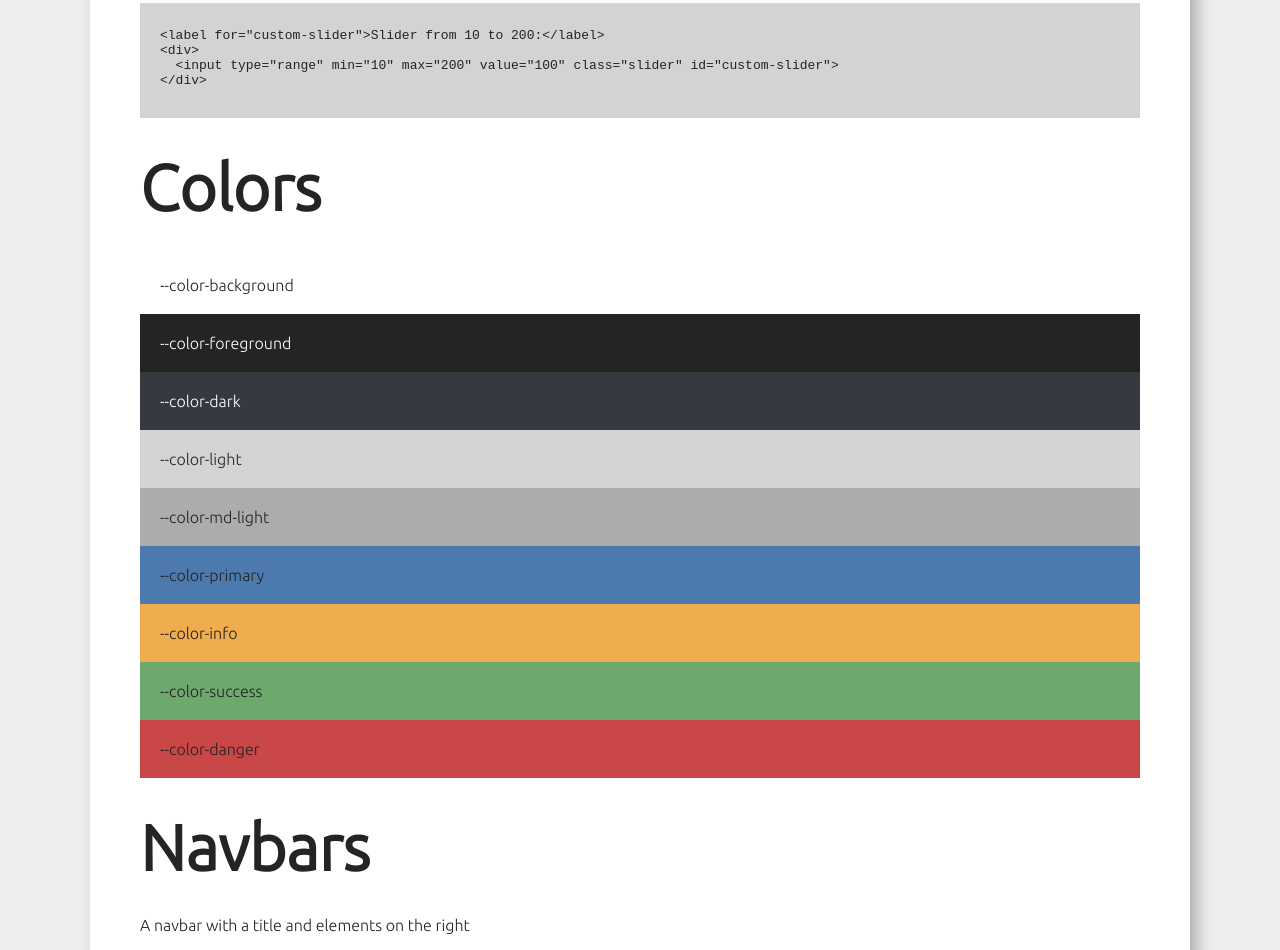
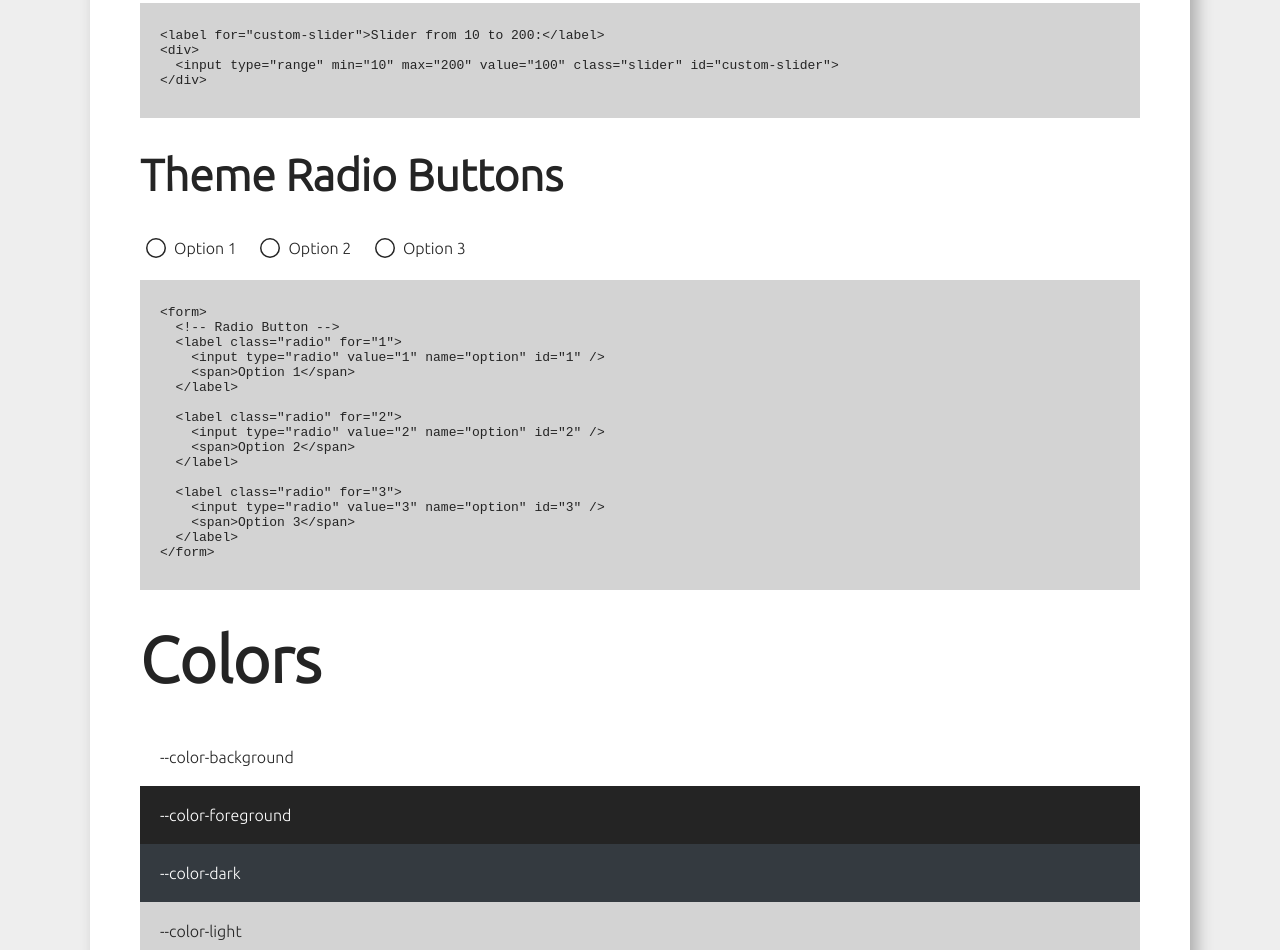
Before and after one commit to jewarner57/Falls.css, a plain HTML site: page index.html in a window 1280 px wide. Shown: the part 4467-5417 px from the top of the page. Drawn offline with Linux system fonts and the light colour scheme.

Commit message:
feat: add theme radio buttons

```diff
--- a/index.html
+++ b/index.html
@@ -281,6 +281,49 @@ href=&quot;#&quot;&gt;links&lt;/a&gt; to show off their styles in context.&lt;/p
 &lt;/div&gt;
         </code>
       </pre>
+    </section>
+
+    <h3>Theme Radio Buttons</h3>
+
+    <form>
+      <!-- Radio Button -->
+      <label class="radio" for="1">
+        <input type="radio" value="1" name="option" id="1" />
+        <span>Option 1</span>
+      </label>
+
+      <label class="radio" for="2">
+        <input type="radio" value="2" name="option" id="2" />
+        <span>Option 2</span>
+      </label>
+
+      <label class="radio" for="3">
+        <input type="radio" value="3" name="option" id="3" />
+        <span>Option 3</span>
+      </label>
+    </form>
+
+    <pre>
+      <code class="prettyprint">
+&lt;form&gt;
+  &lt;!-- Radio Button --&gt;
+  &lt;label class=&quot;radio&quot; for=&quot;1&quot;&gt;
+    &lt;input type=&quot;radio&quot; value=&quot;1&quot; name=&quot;option&quot; id=&quot;1&quot; /&gt;
+    &lt;span&gt;Option 1&lt;/span&gt;
+  &lt;/label&gt;
+
+  &lt;label class=&quot;radio&quot; for=&quot;2&quot;&gt;
+    &lt;input type=&quot;radio&quot; value=&quot;2&quot; name=&quot;option&quot; id=&quot;2&quot; /&gt;
+    &lt;span&gt;Option 2&lt;/span&gt;
+  &lt;/label&gt;
+
+  &lt;label class=&quot;radio&quot; for=&quot;3&quot;&gt;
+    &lt;input type=&quot;radio&quot; value=&quot;3&quot; name=&quot;option&quot; id=&quot;3&quot; /&gt;
+    &lt;span&gt;Option 3&lt;/span&gt;
+  &lt;/label&gt;
+&lt;/form&gt;
+      </code>
+    </pre>
     </section>
 
     <!-- --------------------------- -->
--- a/styles.css
+++ b/styles.css
@@ -481,3 +481,40 @@ pre {
 .bg-light {
   background-color: var(--color-light);
 }
+
+/* Radio Buttons */
+/* Radio Buttons */
+.radio {
+  padding: 6px;
+  border-radius: 50px;
+  display: inline-flex;
+  cursor: pointer;
+}
+.radio:hover, .radio:focus-within {
+  background: rgba(159, 159, 159, 0.1);
+}
+.radio input {
+  width: 20px;
+  height: 20px;
+  border-radius: 10px;
+  background: none;
+  border: 0;
+  box-shadow: inset 0 0 0 1px var(--foreground-color);
+  box-shadow: inset 0 0 0 1.5px var(--foreground-color);
+  appearance: none;
+  padding: 0;
+  margin: 0;
+  transition: box-shadow 150ms cubic-bezier(0.95, 0.15, 0.5, 1.25);
+}
+.radio input:focus {
+  outline: none;
+}
+.radio input:checked {
+  box-shadow: inset 0 0 0 6px var(--color-primary);
+}
+.radio span {
+  vertical-align: middle;
+  display: inline-block;
+  line-height: 20px;
+  padding: 0 8px;
+}
```
